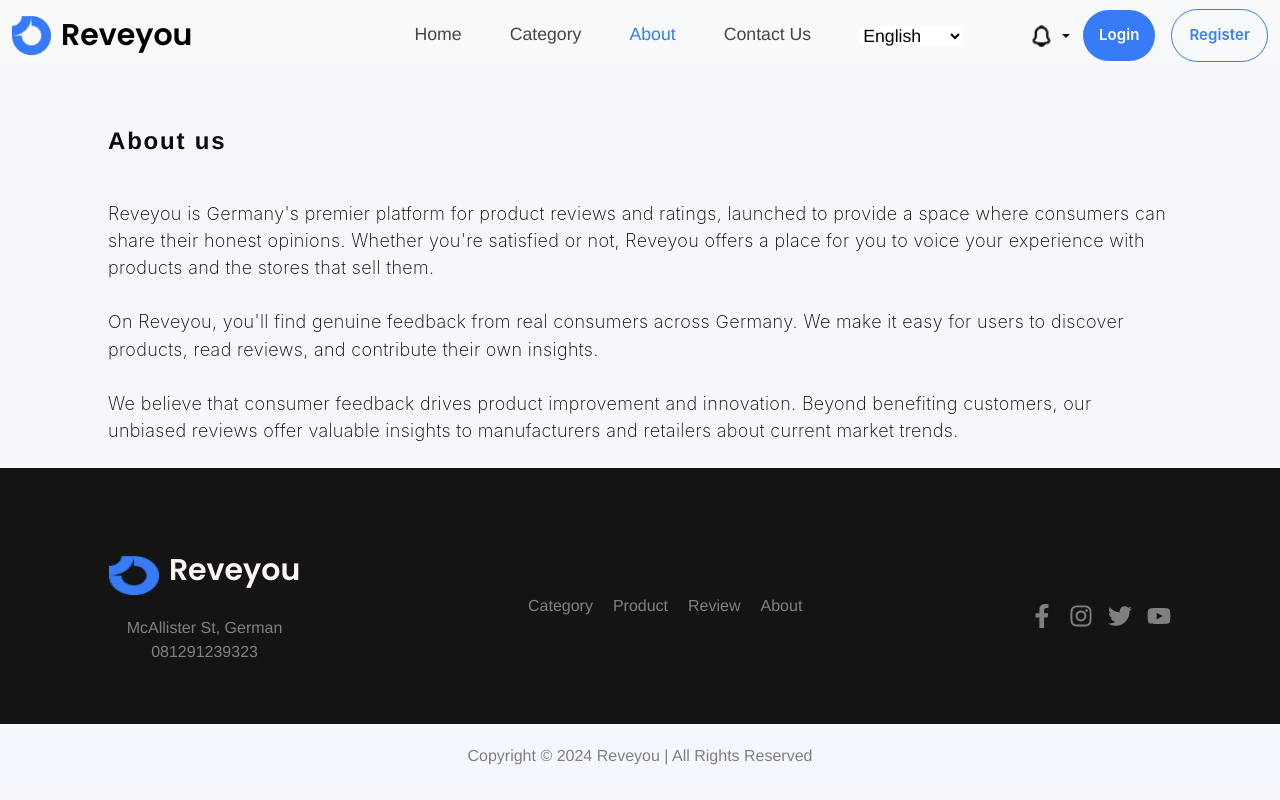
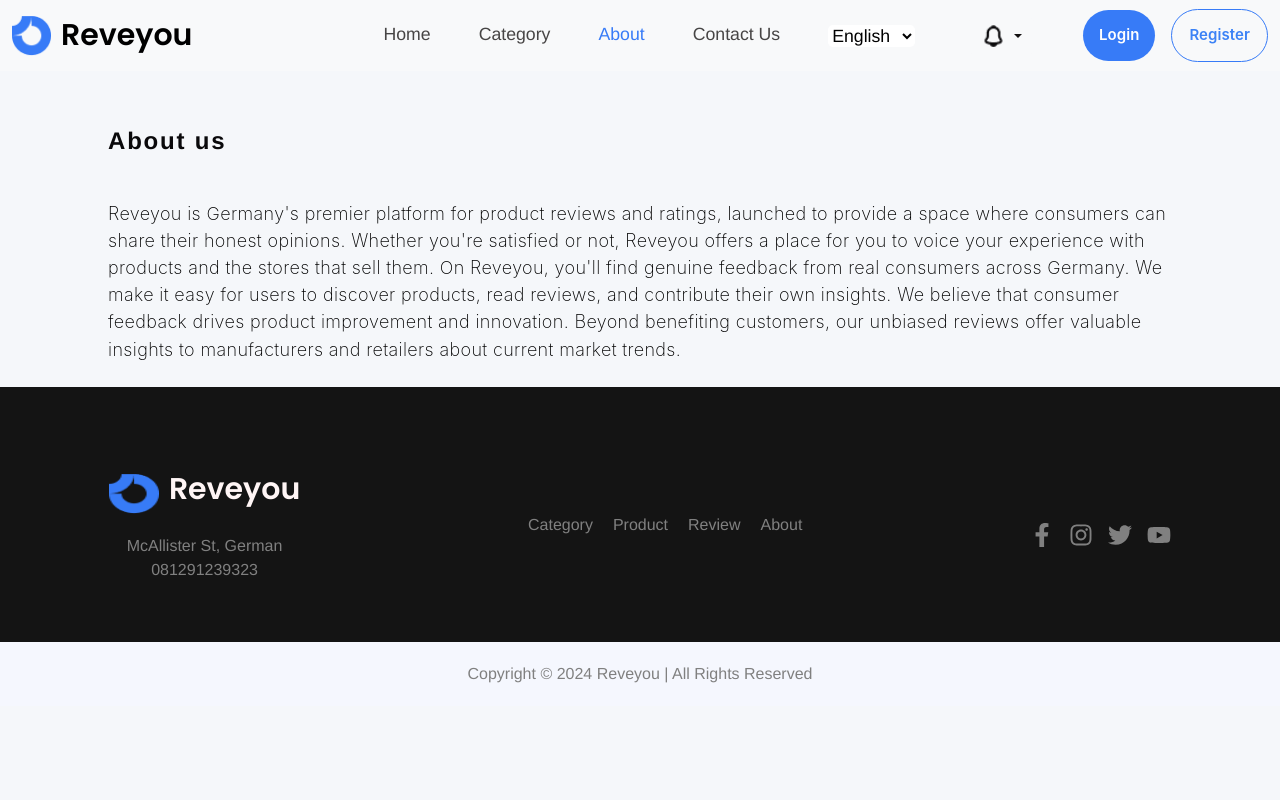
Before and after one commit to saraabdelrhman/wallet-market-master, a React (Create React App) app: page /about in a window 1280 px wide. Built offline with nearby package versions, Linux system fonts and the light colour scheme.

Commit message:
translation for about us page

```diff
--- a/src/App.js
+++ b/src/App.js
@@ -1,5 +1,6 @@
-import React from 'react';
+import React, { useEffect, useState } from 'react';
 import { BrowserRouter as Router, Route, Routes } from 'react-router-dom';
+import translate from './Data.json'; // Import translation data
 
 // User Components
 import UserLayout from './UserLayout';  // Layout for user with Header and Footer
@@ -62,13 +63,34 @@ import AdminLogin from './admin/Login';
 import Advertisment from './admin/Advertisment';
 
 function App() {
+  const [language, setLanguage] = useState('English');
+  const [content, setContent] = useState({}); // to store the language-specific content
+
+  useEffect(() => {
+    // Fetch the data based on the selected language
+    if (language === 'English') {
+      setContent(translate.English);
+    } else if (language === 'German') {
+      setContent(translate.German);
+    } else if (language === 'Swedish') {
+      setContent(translate.Swedish);
+    } else if (language === 'Spanish') {
+      setContent(translate.Spanish);
+    } else if (language === 'French') {
+      setContent(translate.French);
+    }
+  }, [language]);
+
   return (
     <Router>
+      <div className="App">
+        {/* No need to include Header here if it is already inside UserLayout */}
+
         <Routes>
           {/* User Routes with Header and Footer */}
-        <Route element={<UserLayout />}>
+          <Route element={<UserLayout language={language} setLanguage={setLanguage} />}>
             <Route path="/" element={<Head />} />
-          <Route path="/about" element={<About />} />
+            <Route path="/about" element={<About content={content} />} />
             <Route path="/contact" element={<Contact />} />
             <Route path="/login" element={<Login />} />
             <Route path="/register" element={<Register />} />
@@ -128,6 +150,7 @@ function App() {
             <Route path="*" element={<AdminNotFound />} />
           </Route>
         </Routes>
+      </div>
     </Router>
   );
 }
--- /dev/null
+++ b/src/Data.json
@@ -0,0 +1,22 @@
+{
+    "English": {
+        "title": "About us",
+        "description": "Reveyou is Germany's premier platform for product reviews and ratings, launched to provide a space where consumers can share their honest opinions. Whether you're satisfied or not, Reveyou offers a place for you to voice your experience with products and the stores that sell them.\n\nOn Reveyou, you'll find genuine feedback from real consumers across Germany. We make it easy for users to discover products, read reviews, and contribute their own insights.\n\nWe believe that consumer feedback drives product improvement and innovation. Beyond benefiting customers, our unbiased reviews offer valuable insights to manufacturers and retailers about current market trends."
+    },
+    "German": {
+        "title": "Über uns",
+        "description": "Reveyou ist Deutschlands führende Plattform für Produktbewertungen und -rezensionen. Sie wurde ins Leben gerufen, um Verbrauchern einen Ort zu bieten, an dem sie ihre ehrliche Meinung äußern können. Ob Sie zufrieden sind oder nicht, Reveyou bietet Ihnen einen Ort, an dem Sie Ihre Erfahrungen mit Produkten und den Geschäften, die sie verkaufen, äußern können.\n\nAuf Reveyou finden Sie echtes Feedback von echten Verbrauchern aus ganz Deutschland. Wir machen es Benutzern leicht, Produkte zu entdecken, Bewertungen zu lesen und ihre eigenen Erkenntnisse beizutragen.\n\nWir glauben, dass Verbraucherfeedback Produktverbesserungen und Innovationen vorantreibt. Unsere unvoreingenommenen Bewertungen kommen nicht nur den Kunden zugute, sondern bieten Herstellern und Einzelhändlern auch wertvolle Einblicke in aktuelle Markttrends."
+    },
+    "Spanish": {
+        "title": "Sobre nosotras",
+        "description": "Reveyou es la principal plataforma de Alemania para reseñas y valoraciones de productos, creada para ofrecer un espacio en el que los consumidores puedan compartir sus opiniones sinceras. Independientemente de si está satisfecho o no, Reveyou le ofrece un lugar para expresar su experiencia con los productos y las tiendas que los venden.\n\nEn Reveyou, encontrará comentarios genuinos de consumidores reales de toda Alemania. Facilitamos a los usuarios la tarea de descubrir productos, leer reseñas y contribuir con sus propias opiniones.\n\nCreemos que las opiniones de los consumidores impulsan la mejora y la innovación de los productos. Además de beneficiar a los clientes, nuestras reseñas imparciales ofrecen información valiosa a los fabricantes y minoristas sobre las tendencias actuales del mercado."
+    },
+    "Swedish": {
+        "title": "Om oss",
+        "description": "Reveyou är Tysklands främsta plattform för produktrecensioner och betyg, lanserad för att ge ett utrymme där konsumenter kan dela sina ärliga åsikter. Oavsett om du är nöjd eller inte, erbjuder Reveyou en plats där du kan uttrycka din upplevelse av produkter och butikerna som säljer dem.\n\nPå Reveyou hittar du genuin feedback från riktiga konsumenter över hela Tyskland. Vi gör det enkelt för användare att upptäcka produkter, läsa recensioner och bidra med sina egna insikter.\n\nVi tror att konsumentfeedback driver produktförbättring och innovation. Förutom att gynna kunderna, erbjuder våra opartiska recensioner värdefulla insikter till tillverkare och återförsäljare om aktuella marknadstrender."
+    },
+    "French": {
+        "title": "À propos de nous",
+        "description": "Reveyou est la première plateforme allemande d'évaluation et de notation de produits. Elle a été lancée pour offrir aux consommateurs un espace où ils peuvent partager leurs opinions honnêtes. Que vous soyez satisfait ou non, Reveyou vous offre un espace pour exprimer votre expérience avec les produits et les magasins qui les vendent.\n\nSur Reveyou, vous trouverez des commentaires authentiques de vrais consommateurs dans toute l'Allemagne. Nous facilitons la découverte des produits, la lecture des avis et la contribution de leurs propres idées.\n\nNous pensons que les commentaires des consommateurs favorisent l'amélioration et l'innovation des produits. Au-delà des avantages pour les clients, nos avis impartiaux offrent aux fabricants et aux détaillants des informations précieuses sur les tendances actuelles du marché."
+    }
+}
--- a/src/UserLayout.js
+++ b/src/UserLayout.js
@@ -4,10 +4,10 @@ import { Outlet } from 'react-router-dom';
 import Header from './components/Header'; // User Header
 import Footer from './components/Footer'; // User Footer
 
-const UserLayout = () => {
+const UserLayout = ({ language, setLanguage }) =>  {
   return (
     <>
-      <Header /> {/* User Navbar */}
+          <Header language={language} setLanguage={setLanguage} />
       <main>
         <Outlet /> {/* User pages content will be rendered here */}
       </main>
--- a/src/components/Header.js
+++ b/src/components/Header.js
@@ -6,14 +6,13 @@ import img from '../components/images/logo-86.png';
 import threelines from '../components/images/more-dots-vertical.png';
 import person1 from '../components/images/image 6 (1).png';
 import person2 from '../components/images/image 6 (2).png';
-import language from '../components/images/material-symbols_language (3).png';
 import notification from '../components/images/notification.png';
 import { Dropdown } from 'react-bootstrap';
-import './Header.css'
-const Header = () => {
+import './Header.css';
+
+const Header = ({ language, setLanguage }) => {
   const location = useLocation();
 
-  // Check if the current path matches the passed path
   const isActive = (path) => {
     return location.pathname === path
       ? { color: '#377bf7' } // Apply active style
@@ -24,14 +23,8 @@ const Header = () => {
     <nav className="navbar navbar-expand-lg navbar-light bg-light">
       <div className="container-fluid">
         <Link className="navbar-brand d-flex align-items-center" to="/">
-          <img
-            src={img}
-            alt="Reveyou Logo"
-            style={{ height: 40, marginRight: 10 }}
-          />
-          <span style={{ color: 'black', fontSize: 30, fontFamily: 'Poppins', fontWeight: 700 }}>
-            Reveyou
-          </span>
+          <img src={img} alt="Reveyou Logo" style={{ height: 40, marginRight: 10 }} />
+          <span style={{ color: 'black', fontSize: 30, fontFamily: 'Poppins', fontWeight: 700 }}>Reveyou</span>
         </Link>
 
         <button
@@ -48,31 +41,24 @@ const Header = () => {
 
         <div className="collapse navbar-collapse" id="navbarNav">
           <ul className="navbar-nav ms-auto gap-5">
-            <li className="nav-item mt-1 " >
-            <Link className="nav" to="/" style={isActive('/')} >
-    Home
-</Link>
-
+            <li className="nav-item mt-1">
+              <Link className="nav mt-2" to="/" style={isActive('/')}>Home</Link>
             </li>
             <li className="nav-item mt-1">
-              <Link className="nav" style={isActive('/categories')} to="/categories">
-                Category
-              </Link>
+              <Link className="nav mt-2" style={isActive('/categories')} to="/categories">Category</Link>
             </li>
             <li className="nav-item mt-1">
-              <Link className="nav" style={isActive('/about')} to="/about">
-                About
-              </Link>
+              <Link className="nav mt-2" style={isActive('/about')} to="/about">About</Link>
             </li>
             <li className="nav-item mt-1">
-              <Link className="nav" style={isActive('/contact')} to="/contact">
-                Contact Us
-              </Link>
+              <Link className="nav mt-2" style={isActive('/contact')} to="/contact">Contact Us</Link>
             </li>
 
             {/* Language Selector */}
             <li className="nav d-flex align-items-center">
               <select
+                value={language}
+                onChange={(e) => setLanguage(e.target.value)}
                 id="languageSelect"
                 style={{
                   width: 'auto',
@@ -83,9 +69,10 @@ const Header = () => {
                 }}
               >
                 <option value="English">English</option>
-                <option value="Sweden">Sweden</option>
-                <option value="Français">Français</option>
-                <option value="български">български</option>
+                <option value="German">German</option>
+                <option value="Swedish">Swedish</option>
+                <option value="Spanish">Spanish</option>
+                <option value="French">French</option>
               </select>
             </li>
 
@@ -103,13 +90,12 @@ const Header = () => {
                     style={{ cursor: 'pointer', height: '24px', marginRight: '5px' }}
                   />
                 </Dropdown.Toggle>
-
                 <Dropdown.Menu style={{ width: '380px' }}>
                   <Dropdown.ItemText>
-                    <div className="d-flex justify-content-between align-items-center ">
+                    <div className="d-flex justify-content-between align-items-center">
                       <div>
                         <span>Notifications</span>
-                        <span className="badge bg-primary text-light text-center rounded-circle ms-2 m-0">2</span>
+                        <span className="badge bg-primary text-light text-center rounded-circle ms-2">2</span>
                       </div>
                       <div>
                         <div style={{ fontSize: '12px', color: '#0085FF' }} className="d-flex mt-3">
@@ -166,10 +152,8 @@ const Header = () => {
                 </Dropdown.Menu>
               </Dropdown>
             </li>
-          </ul>
 
-          {/* Login and Register Links */}
-          <div className="d-flex align-items-center gap-3 ">
+            <div className="d-flex align-items-center gap-3 ">
             <Link
               to="/login"
               style={{
@@ -206,7 +190,8 @@ const Header = () => {
             >
               Register
             </Link>
-          </div>
+      </div>
+      </ul>
         </div>
       </div>
     </nav>
```
Also changed, not shown: src/components/About.js (+3 -10 lines). Lines whose indentation alone changed are shown as unchanged.
